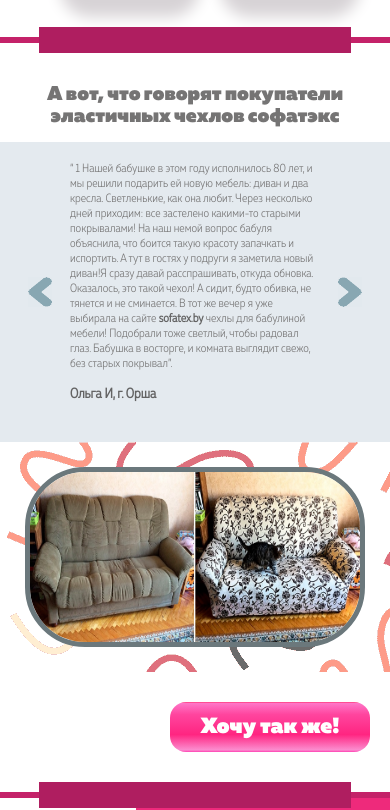
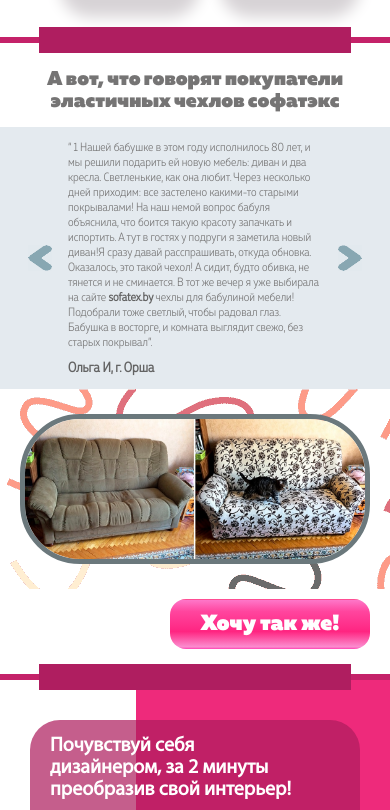
Before and after one commit to Stepa-Kononovich/Sofatex, a website: page index.html in a window 390 px wide. Shown: the part 2546-3356 px from the top of the page. Drawn offline with Linux system fonts and the light colour scheme.

Commit message:
redaction section reviews

```diff
--- a/Style/media.css
+++ b/Style/media.css
@@ -543,7 +543,7 @@
     }
 
     .button_section_reviews {
-        height: 80px;
+        min-height: 80px;
     }
 
     .button_reviews {
@@ -645,7 +645,7 @@
 
     .main_section_reviews {
         margin-top: 20px;
-        min-height: 300px;
+        min-height: 150px;
     }
 
     .content_image_reviews {
@@ -1022,8 +1022,16 @@
 
     .content_text_reviews {
         font-size: 12px;
-        padding: 18px 20px;
+        padding: 12px 18px;
         padding-bottom: 5px;
+    }
+
+    .main_section_review {
+        min-height: 250px;
+    }
+
+    .content_section_reviews {
+        margin: 25px 0;
     }
 
     .content_mine_section_reviews {
@@ -1045,9 +1053,9 @@
     }
 
     .content_image_reviews {
-        height: 180px;
+        height: 150px;
         max-width: 380px;
-        margin: 25px;
+        margin: 20px;
     }
 
     .image_section_reviews {
@@ -1060,6 +1068,7 @@
 
     .auther_reviews {
         font-size: 14px;
+        line-height: 35px;
     }
 
     .button_reviews {
@@ -1068,7 +1077,7 @@
     }
 
     .button_section_reviews {
-        min-height: 70px;
+        min-height: 60px;
     }
 
     .contain_button_reviews {
@@ -1126,6 +1135,7 @@
         line-height: 22px;
         width: 300px
     }
+
 }
 
 @media (max-width: 500px) {
```
